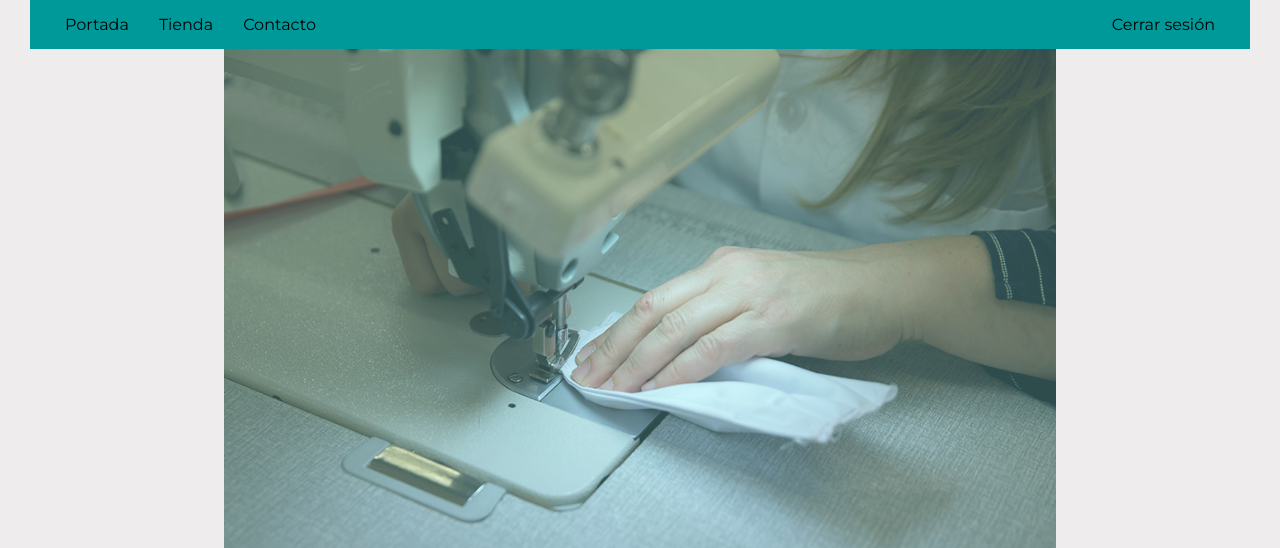
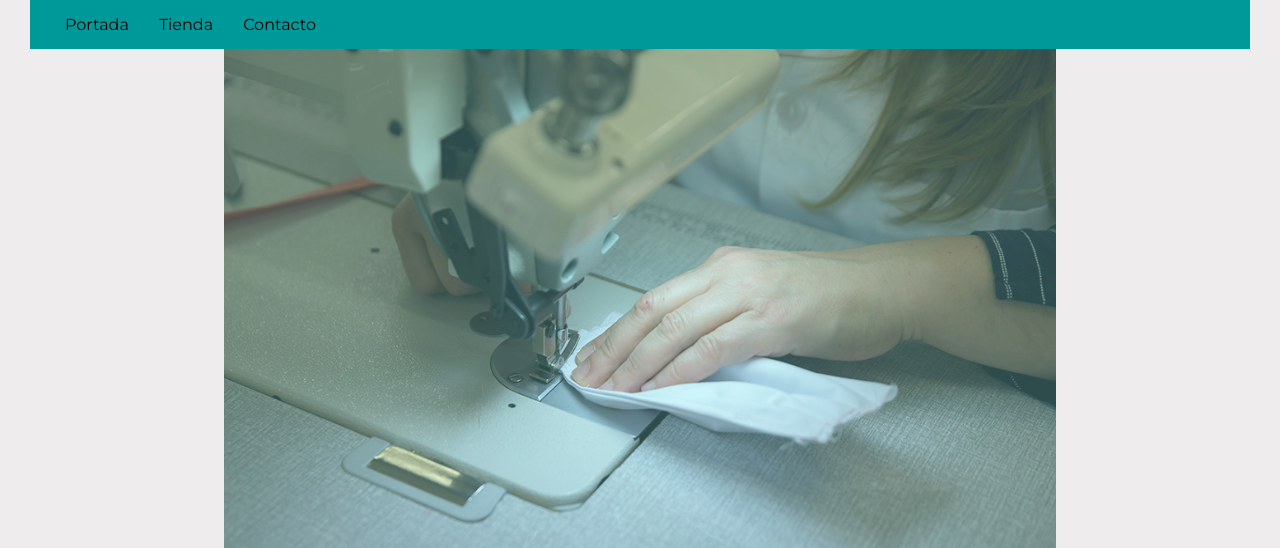
Before and after one commit to Gorkeles/tfg, a PHP site: page /tienda.php in a window 1280 px wide. Shown: the top 548 px of the page. Run offline with PHP 8.4, Linux system fonts and the light colour scheme.

Commit message:
Fuera CERRAR SESIÓN en la tienda

```diff
--- a/tienda.view.php
+++ b/tienda.view.php
@@ -30,9 +30,6 @@
         <div class="nav-item">
             <a href="contacto.view.php" style="text-decoration:none">Contacto</a>
         </div>
-        <section class="social">
-            <a href="cerrar.php" style="text-decoration:none">Cerrar sesión</a>
-        </section>
 
     </nav>
 
```
